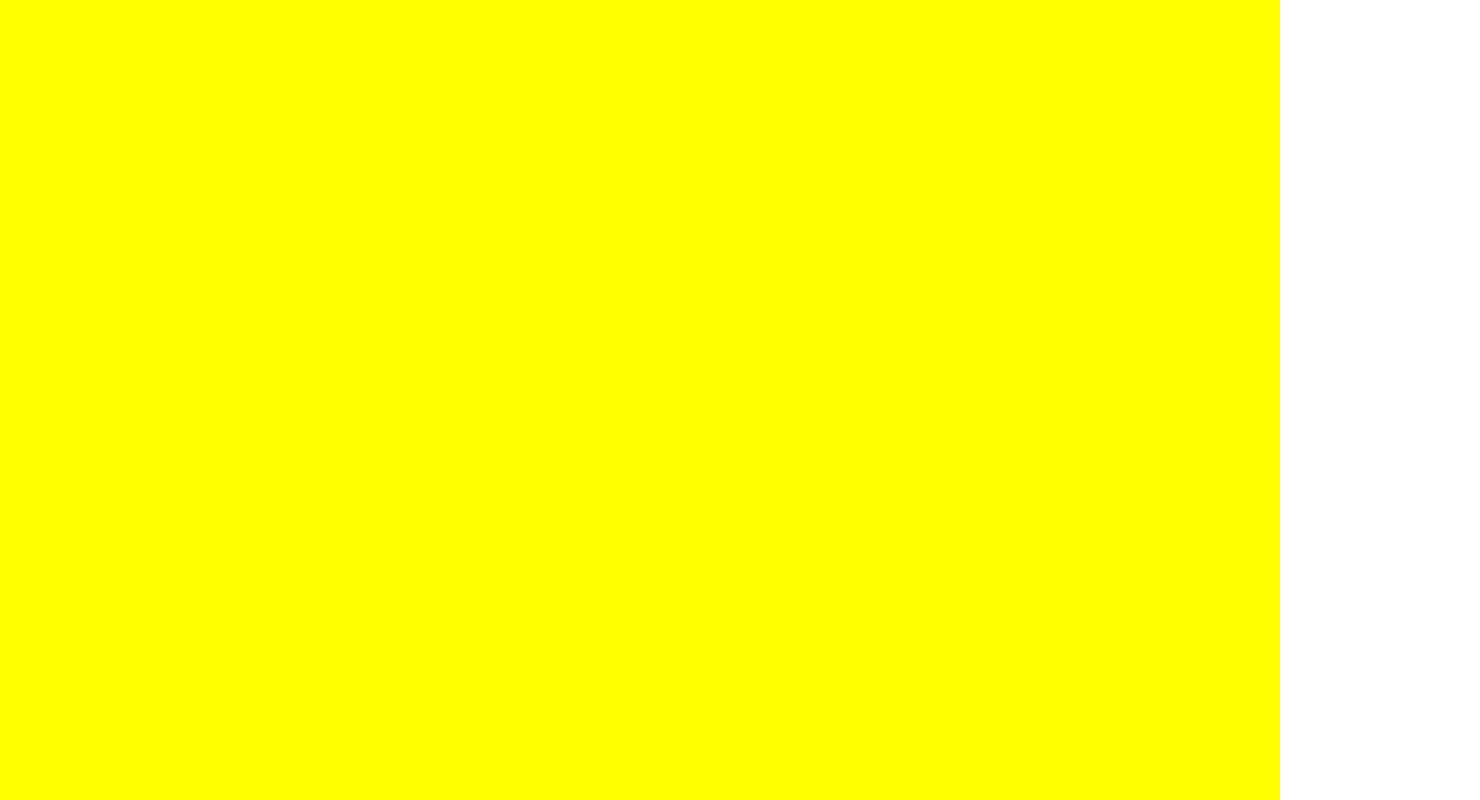
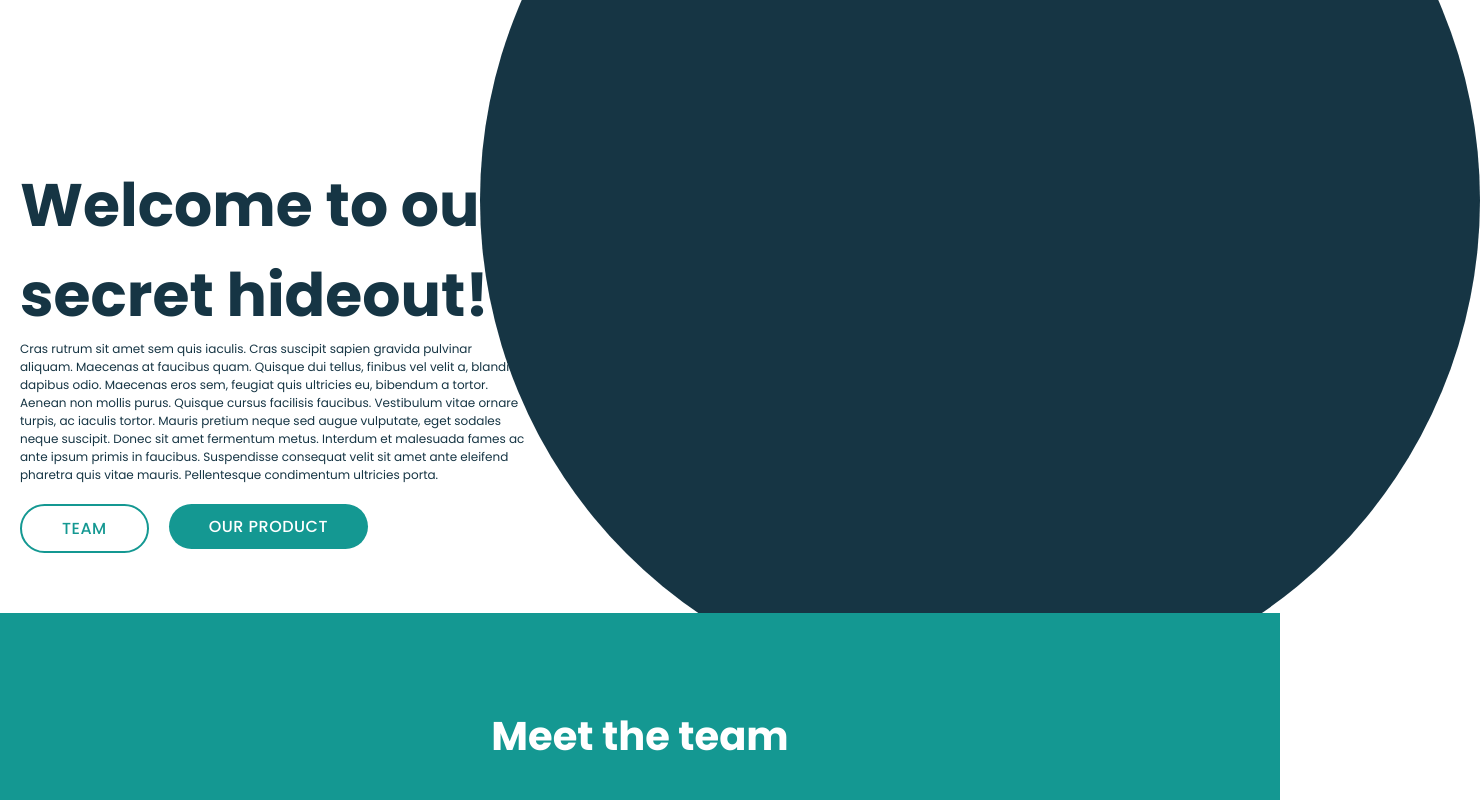
Before and after one commit to juliadavita/onepager-boki, an Angular app: page / in a window 1280 px wide. Shown: the top 800 px of the page, 1480 px wide, since content can reach past the window. Built offline with nearby package versions, Linux system fonts and the light colour scheme.

Commit message:
Kick-off

```diff
--- a/src/app/app.component.html
+++ b/src/app/app.component.html
@@ -1,3 +1,3 @@
-<hero>
-</hero>
+<hero></hero>
 <team></team>
+<loki></loki>
--- a/src/app/app.module.ts
+++ b/src/app/app.module.ts
@@ -4,12 +4,14 @@ import { BrowserModule } from '@angular/platform-browser';
 import { AppComponent } from './app.component';
 import { HeroComponent } from './components/hero/hero.component';
 import { TeamComponent } from './components/team/team.component';
+import { LokiComponent } from './components/loki/loki.component';
 
 @NgModule({
   declarations: [
     AppComponent,
     HeroComponent,
-    TeamComponent
+    TeamComponent,
+    LokiComponent
   ],
   imports: [
     BrowserModule
--- a/src/app/components/hero/hero.component.html
+++ b/src/app/components/hero/hero.component.html
@@ -1,3 +1,17 @@
-<div class="hero">
-
-</div>
+<section id="hero">
+    <div class="first_circle"></div>
+    <div class="grid">
+        <div class="inner_grid">
+            <div class="content_grid">
+                <div class="left_content">
+                    <h1>Welcome to our secret hideout!</h1>
+                    <p>Cras rutrum sit amet sem quis iaculis. Cras suscipit sapien gravida pulvinar aliquam. Maecenas at faucibus quam. Quisque dui tellus, finibus vel velit a, blandit dapibus odio. Maecenas eros sem, feugiat quis ultricies eu, bibendum a tortor. Aenean non mollis purus. Quisque cursus facilisis faucibus. Vestibulum vitae ornare turpis, ac iaculis tortor. Mauris pretium neque sed augue vulputate, eget sodales neque suscipit. Donec sit amet fermentum metus. Interdum et malesuada fames ac ante ipsum primis in faucibus. Suspendisse consequat velit sit amet ante eleifend pharetra quis vitae mauris. Pellentesque condimentum ultricies porta.</p>
+                    <div class="btn_container">
+                        <div class="btn_void">TEAM</div>
+                        <div class="btn_filled">OUR PRODUCT</div>
+                    </div>
+                </div>
+            </div>
+        </div>
+    </div>
+</section>
--- a/src/app/components/hero/hero.component.scss
+++ b/src/app/components/hero/hero.component.scss
@@ -1,5 +1,29 @@
-.hero{
-    width:auto;
-    height: 100vw;
-    background-color:yellow;
+$darkblue: #163544;
+$turquoise: #149892;
+$green: #B9DEC9;
+$black: #000;
+$white: #FFF;
+
+.first_circle{
+    width: 1000px;
+    height: 1000px;
+    background-color: $darkblue;
+    border-radius: 500px;
+    position: absolute;
+    right: -200px;
+    top: -300px;
 }
+
+.left_content{
+    margin-top: 100px;
+    grid-column: span 5;
+
+    .btn_container{
+        text-align: left;
+        margin-top:20px;
+
+        .btn_void{
+            margin-right: 20px;
+        }
+    }
+}
--- a/src/app/components/hero/hero.component.ts
+++ b/src/app/components/hero/hero.component.ts
@@ -6,10 +6,38 @@ import { Component, OnInit } from '@angular/core';
   styleUrls: ['./hero.component.scss']
 })
 export class HeroComponent implements OnInit {
+// property - type - waarde
+  test : string = 'Hello world'
+  display : boolean = true
+  array : string[] = []
+  members : Member[] = [{
+    name: 'Thijs',
+    education: 'CMGT',
+    image: 'src'}] // export type v
+
 
   constructor() { }
 
   ngOnInit(): void {
+    this.array.push('hello')
+    this.array.push('world')
+    this.array.push('3rd')
+    this.members.push()
   }
 
+  // Functie en die geeft geen waarde terug (void)
+  onClick(): void{
+    this.test='Checking'
+  }
+
+  // getName(): string{
+  //   return 'Hoi '
+  // }
 }
+
+// { = object
+export type Member = {
+  name : string,
+  education : string,
+  image : string
+}
--- /dev/null
+++ b/src/app/components/loki/loki.component.html
@@ -0,0 +1 @@
+<p>loki works!</p>
--- /dev/null
+++ b/src/app/components/loki/loki.component.ts
@@ -0,0 +1,15 @@
+import { Component, OnInit } from '@angular/core';
+
+@Component({
+  selector: 'loki',
+  templateUrl: './loki.component.html',
+  styleUrls: ['./loki.component.scss']
+})
+export class LokiComponent implements OnInit {
+
+  constructor() { }
+
+  ngOnInit(): void {
+  }
+
+}
--- a/src/app/components/team/team.component.html
+++ b/src/app/components/team/team.component.html
@@ -1 +1,10 @@
-<p>team works!</p>
+<section id="team">
+    <div class="first_circle"></div>
+    <div class="grid">
+        <div class="inner_grid">
+            <div class="content_grid">
+                <h2 class="middle">Meet the team</h2>
+            </div>
+        </div>
+    </div>
+</section>
--- a/src/app/components/team/team.component.scss
+++ b/src/app/components/team/team.component.scss
@@ -0,0 +1,16 @@
+// Colors
+$darkblue: #163544;
+$turquoise: #149892;
+$green: #B9DEC9;
+$black: #000;
+$white: #FFF;
+
+#team{
+    background-color: $turquoise;
+
+    .middle{
+        grid-column: span 12;
+        text-align: center;
+    }
+
+}
--- a/src/index.html
+++ b/src/index.html
@@ -6,6 +6,8 @@
   <base href="/">
   <meta name="viewport" content="width=device-width, initial-scale=1">
   <link rel="icon" type="image/x-icon" href="favicon.ico">
+  <link rel="preconnect" href="https://fonts.gstatic.com">
+<link href="https://fonts.googleapis.com/css2?family=Poppins:wght@200;300;400;500;600;700&display=swap" rel="stylesheet">
 </head>
 <body>
   <app-root></app-root>
--- a/src/styles.scss
+++ b/src/styles.scss
@@ -1,5 +1,85 @@
+// Colors
+$darkblue: #163544;
+$turquoise: #149892;
+$green: #B9DEC9;
+$black: #000;
+$white: #FFF;
+
+// Buttons
+.btn_filled{
+    width: fit-content;
+    background-color:$turquoise;
+    color: $white;
+    border-radius: 40px;
+    padding: 10px 40px;
+    font-weight: 500;
+    letter-spacing: 0.5px;
+    float: left;
+
+}
+
+.btn_void{
+    width: fit-content;
+    color: $turquoise;
+    border-radius: 40px;
+    padding: 10px 40px;
+    font-weight: 500;
+    letter-spacing: 0.5px;
+    border: solid 2px $turquoise;
+    float: left;
+}
+
 /* You can add global styles to this file, and also import other style files */
 html, body{
     margin: 0px;
     height: 100%;
+    font-family: 'Poppins', sans-serif;
 }
+
+section{
+    position: relative;
+    display: inline-block;
+    margin: 0 auto;
+    width: 100%;
+}
+
+.grid{
+    max-width: 1350px;
+    margin: 0 auto;
+    padding: 60px 20px;
+    display: grid;
+    grid-template-columns: repeat(12,1fr);
+    grid-template-rows: auto;
+    grid-column-gap: 20px;
+    grid-row-gap: 0;
+}
+
+.inner_grid{
+    grid-column: 1 / span 12;
+}
+
+.content_grid{
+    display: grid;
+    grid-template-columns: repeat(12,1fr);
+    grid-template-rows: auto;
+    grid-column-gap: 20px;
+    grid-row-gap: 0;
+}
+
+h1{
+    font-size: 60px;
+    color: $darkblue;
+    margin: 0;
+}
+
+h2{
+    color:white;
+    font-size: 40px;
+    text-align: center;
+}
+
+p{
+    font-size: 12px;
+    color: $darkblue;
+    margin: 0;
+}
```
Also changed, not shown: src/app/components/loki/loki.component.scss (added), 1 other file (tests, documents, lock files or other folders).
